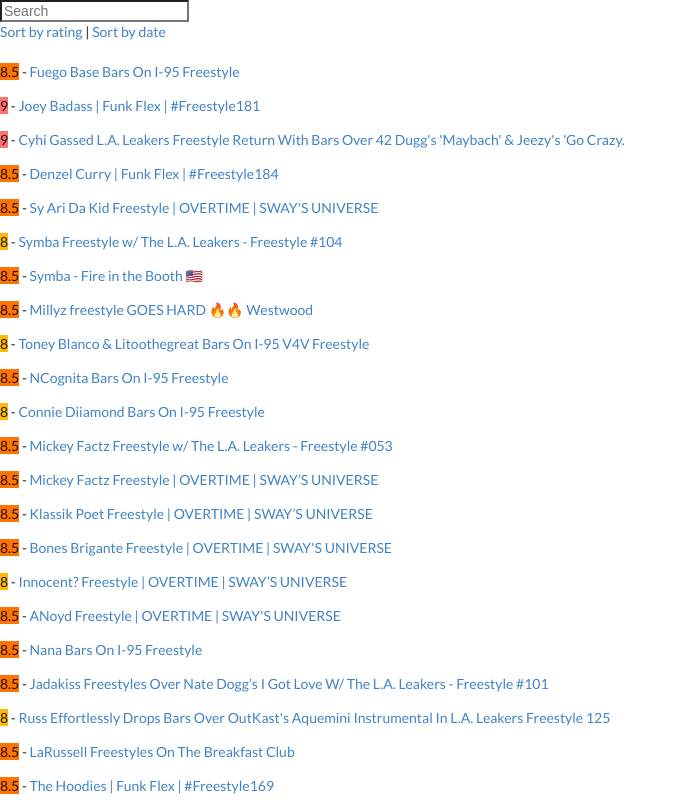
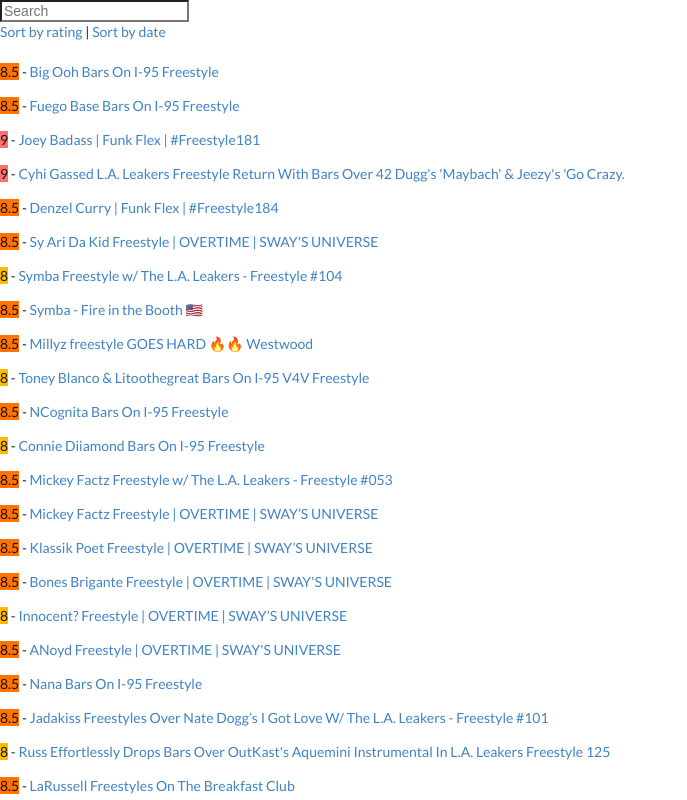
Before and after one commit to imphasing/freestyles, a React (Create React App) app: page / in a window 1280 px wide. Shown: the top 800 px of the page, without its empty margins (0-687 px from the left). Built offline with nearby package versions, Linux system fonts and the light colour scheme.

Commit message:
big ooh holy shit

```diff
--- a/src/Components/Freestyles.js
+++ b/src/Components/Freestyles.js
@@ -1296,6 +1296,11 @@
         "url": "https://www.youtube.com/watch?v=NGZmyCQQM5c",
         rating: 8.5
     },
+        {
+        "title": "Big Ooh Bars On I-95 Freestyle",
+        "url": "https://www.youtube.com/watch?v=zbdYODRgNOM",
+        rating: 8.5
+    },
 ].reverse();
 
 var sortedFreestyles = freestyles.concat().sort(function (a, b) {
```
